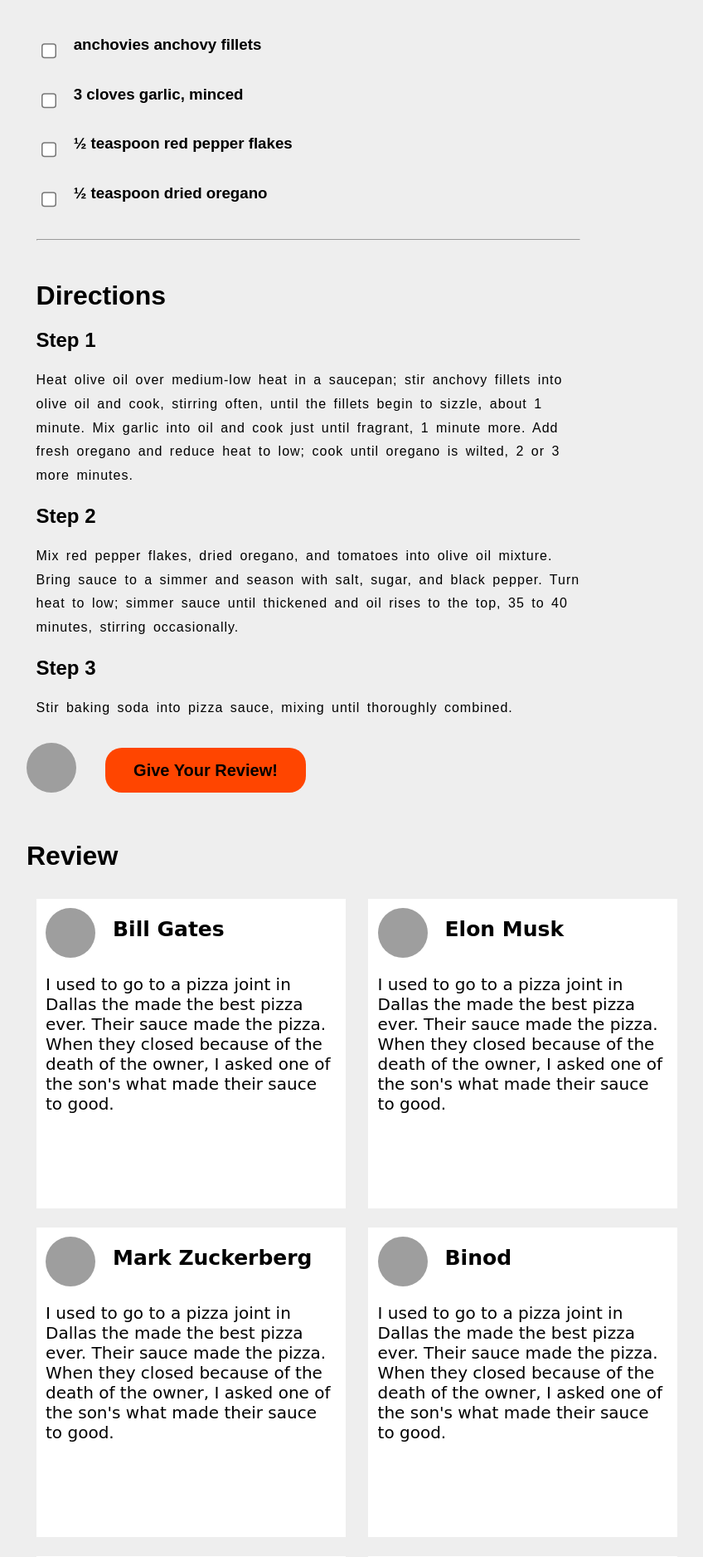
After one commit to TejasV58/RECIPE_FINDER, a PHP site: the page made by more details.html in a window 1280 px wide. The commit adds this page. Shown: the part 663-2539 px from the top of the page at 83% size, without its empty margins (32-880 px from the left). Run offline with PHP 8.4, Linux system fonts and the light colour scheme; grey boxes are pictures that could not be loaded.

Commit message:
more details

```diff
--- /dev/null
+++ b/more details.css
@@ -0,0 +1,258 @@
+body{
+    margin: 0;
+    font-family: 'Josefin Sans', sans-serif;
+    height:100%;
+    width:100%;
+    background:#eee;
+}
+.navbar{
+    top:0;
+    left:0;
+    position:fixed;
+    background: white;
+    height: 68px;
+    width: 100%;
+    padding: 0;
+    display: flex;
+    justify-content: space-between;
+    z-index: 1;
+    box-shadow:2px 2px 6px rgba(0,0,0,0.35);
+}
+
+.nav{
+    margin-right: 20px;
+    padding: 0px;
+    box-sizing: border-box;
+    display: flex;
+}
+
+.nav-item{
+    font-size:120%;
+    margin:0px;
+    padding: 23px 30px;
+    color: #337279;
+}
+
+.name{
+    font-family: 'Courgette', cursive;
+    padding-top:15px;
+    font-size:175%;
+    margin-left:10%;
+    font-weight:bold;
+    text-shadow:5px 10px 9px rgba(0,0,0,0.3);
+
+}
+
+a{
+    text-decoration: none;
+}
+
+.logo{
+    border-radius:70px;
+    margin:5px;
+    margin-left:20px;
+}
+
+.more-details{
+
+    width:90%;
+    margin:auto;
+    margin-top:4%;
+    padding: 2%
+}
+
+.profilepicdiv{
+    display: flex;
+}
+.author-name{
+    margin-left: 3%;
+}
+
+.profilepic
+{
+    width:60px;
+    height:60px;
+    border-radius:75px;
+    cursor:pointer;
+}
+
+.image-time{
+    display: flex;
+}
+
+.dish{
+    width: 600px;
+    height: 400px;
+    border-radius: 2%;
+    margin:3%;
+}
+
+.time{
+    margin:3%;
+    margin-left: 10%;
+    border-radius: 2%;
+    width: 250px;
+    padding: 1%;
+    font-size: 20px;
+    border: 3px solid gray;
+    box-shadow: 5px 10px 15px 5px #888888;
+}
+
+.clock{
+    width: 70px;
+    height: 50px;
+    margin-left: -120%;
+    margin-top: 30%;
+}
+
+.ingridents-container{
+    margin-top: 1%;
+    width: 57%;
+    padding: 1%;
+}
+
+.ingridents-container p{
+    letter-spacing: 1px;
+    line-height: 180%;
+    word-spacing: 3px;
+}
+
+.ingridents{
+    display: flex;
+
+}
+
+.ingridents h3{
+    cursor: pointer;
+}
+
+input[type=checkbox]{
+    zoom:1.5;
+    margin-top: 3%;
+    margin-right: 3%;
+    cursor: pointer;
+}
+
+.review-btn{
+    background:orangered;
+    outline: none;
+    border:none;
+    border-radius: 20px;
+    font-size: 20px;
+    font-weight: 700;
+    margin-left: 3%;
+    margin-top: 0.5%;
+    padding: 0% 3%;
+    cursor: pointer;
+    transition: 0.2s linear;
+}
+.review-btn:hover{
+    background: #ff9f1a;
+}
+
+.box{
+    position: fixed;
+    width: 100%;
+    height: 100%;
+    top: 0;
+    left: 0;
+    background: rgba(0,0,0,0.5);
+    z-index: 3;
+    visibility: hidden;
+}
+
+.rating-section{
+    display: flex;
+}
+.ratestar{
+    color:lightgrey;
+    font-size: 3.0rem;
+    /* space out the stars */
+  }
+.ratestar::before{
+  content: '\2605';    /* star outline */
+  cursor: pointer;
+}
+.ratestar.rated::before{
+  /* the style for a selected star */
+  content: '\2605';  /* filled star */
+}
+
+.rate-label{
+    font-size: 30px;
+    margin-right: 3%;
+    margin-top: 4%;
+    color:rgba(0,0,0,0.7);
+}
+
+.stars{
+    counter-reset: rateme 0;
+    font-weight: 200;
+    padding:0;
+    margin:-1.5%;
+    margin-left:0%;
+    margin-bottom:5px;
+    margin-top: 0.5%;
+}
+.ratestar.rated{
+    color:rgba(250, 217, 0, 1);
+    counter-increment: rateme 1;
+}
+.review-popup{
+  background:#eee;
+  padding: 3%;
+  width: 34%;
+  margin: 6% 33%;
+  border-radius:10px;
+  outline: none;
+
+}
+.review-popup-title{
+    font-size: 40px;
+    margin-top: 1%;
+    color:rgba(0,0,0,0.7);
+}
+.review-text{
+    width:96%;
+    height: 250px;
+    resize: none;
+    font-family: Arial, Helvetica, sans-serif;
+    font-size: 20px;
+    padding: 2%;
+    outline: none;
+    border: none;
+}
+textarea::placeholder{
+    font-size: 18px;
+}
+.cross
+{
+    color:rgba(0,0,0,0.35);
+    font-weight:800;
+    position:absolute;
+    font-size:20px;
+    top: 15%;
+    left: 70%;
+    font-family: 'Baloo Tamma 2', cursive;
+    cursor:pointer;
+}
+.cross:hover
+{
+    color:black;
+}
+
+
+.feedback-other{
+    background: white;
+    width: 350px;
+    height: 350px;
+    margin: 1%;
+    display: inline-block;
+    font-size:20px;
+    font-family: 'Baloo Tamma 2', cursive;
+    padding: 1%;
+}
+.feedback-author{
+    margin: 3% 6%;
+    font-size: 25px;
+}
--- /dev/null
+++ b/more details.html
@@ -0,0 +1,230 @@
+<!DOCTYPE html>
+<html lang="en">
+<head>
+    <meta charset="UTF-8">
+    <meta name="viewport" content="width=device-width, initial-scale=1.0">
+    <title>Document</title>
+
+    <!-- Stylesheet -->
+    <link rel="stylesheet" href="more details.css">
+    <link href="https://fonts.googleapis.com/css2?family=Courgette&family=Lato&display=swap" rel="stylesheet">
+
+    <!-- LOGO -->
+    <link rel="icon" href="images/logo1.png">
+
+    <!-- SCRIPT -->
+    <script src="Script.js"></script>
+</head>
+<body>
+    <!-- NAVBAR -->
+
+    <div class='navbar'>
+        <div>
+            <a href="home.html"><img src="images/logo.png" width="60px" height="58px" alt="logo" class="logo"></a>
+        </div>
+        <div class="name nav-item">Recipe Finder</div>
+        <div class="nav" >
+            <a href="#"><h2 class="nav-item">Profile</h2></a>
+            <a href="#"><h2 class="nav-item">Help</h2></a>
+        </div>
+    </div>
+
+    <div class="more-details">
+        <h1> Recipe Title</h1>
+        <div class=profilepicdiv>
+            <img src="images/defaultprofilepic.png" alt="" class=profilepic>
+            <h2 class="author-name">Author's Name</h2>
+        </div>
+        <div class="image-time">
+            <div class="dish-image">
+                <img src="images/dish 1.jpg" class="dish">
+            </div>
+            <div class="time">
+                <p><b>Prep :</b> 10 min</p>
+                <p><b>Cook :</b> 45 min</p>
+                <p><b>Total :</b> 55 min</p>
+                <p><b>Serving :</b> 8 min</p>
+                <p><b>Serving :</b> 8 min</p>
+                <p><b>Yield :</b> 8 servings</p>
+            </div>
+            <div>
+                <img src="images/clock.jpg" class="clock">
+            </div>
+        </div>
+        <div class="ingridents-container">
+            <div class="ingridents">
+                <input type="checkbox" id="ig1" name = "ig1">
+                <label for="ig1"><h3>anchovies anchovy fillets</h3></label>
+            </div>
+            <div class="ingridents">
+                <input type="checkbox" id="ig2" name = "ig2">
+                <label for="ig2"><h3>3 cloves garlic, minced</h3></label>
+            </div>
+            <div class="ingridents">
+                <input type="checkbox" id="ig3" name = "ig3">
+                <label for="ig3"><h3>½ teaspoon red pepper flakes</h3></label>
+            </div>
+            <div class="ingridents">
+                <input type="checkbox" id="ig4" name = "ig4">
+                <label for="ig4"><h3>½ teaspoon dried oregano</h3></label>
+            </div>
+            <br><hr><br>
+            <h1>Directions</h1>
+
+            <h2>Step 1</h2>
+            <p>Heat olive oil over medium-low heat in a saucepan; stir anchovy fillets into olive oil and cook,
+               stirring often, until the fillets begin to sizzle, about 1 minute. Mix garlic into oil and cook
+               just until fragrant, 1 minute more. Add fresh oregano and reduce heat to low; cook until oregano
+               is wilted, 2 or 3 more minutes.</p>
+
+            <h2>Step 2</h2>
+            <p>Mix red pepper flakes, dried oregano, and tomatoes into olive oil mixture. Bring sauce to a
+                simmer and season with salt, sugar, and black pepper. Turn heat to low; simmer sauce until
+                thickened and oil rises to the top, 35 to 40 minutes, stirring occasionally.</p>
+
+            <h2>Step 3</h2>
+            <p>Stir baking soda into pizza sauce, mixing until thoroughly combined.</p>
+        </div>
+
+        <div class="user-review">
+            <div class=profilepicdiv>
+                <img src="images/defaultprofilepic.png" alt="" class=profilepic>
+                <button class="review-btn" onclick="feedbackFormOpen()">Give Your Review!</button>
+            </div>
+        </div>
+        <div class="box" id="box">
+            <div class="review-popup">
+                <center><h2 class="review-popup-title">Review</h2></center><span class="cross" onclick="feedbackFormClose()">X</span><hr>
+                <div class="rating-section">
+                    <label for="rate" class=rate-label>Rating</label>
+                    <div class="stars" data-rating="3">
+                        <span class="ratestar"></span>
+                        <span class="ratestar"></span>
+                        <span class="ratestar"></span>
+                        <span class="ratestar"></span>
+                        <span class="ratestar"></span>
+                    </div>
+                </div>
+                <div>
+                    <input class="rate" type="hidden" name="rating" value="3">
+                </div>
+                <form>
+                    <div>
+                        <textarea placeholder="What did you think about this recipe? Did you improvise it" class="review-text"></textarea>
+                    </div>
+                </form>
+            </div>
+        </div>
+
+        <br><br>
+
+        <h1>Review</h1>
+        <div class="feedback">
+            <div class="feedback-other">
+                <div class=profilepicdiv>
+                    <img src="images/defaultprofilepic.png" alt="" class=profilepic>
+                    <h2 class="feedback-author">Bill Gates</h2>
+                </div>
+                <div class="feedback-text">
+                    <p>I used to go to a pizza joint in Dallas the made the best pizza ever.
+                        Their sauce made the pizza. When they closed because of the death of the owner,
+                        I asked one of the son's what made their sauce to good.</p>
+                </div>
+            </div>
+            <div class="feedback-other">
+                <div class=profilepicdiv>
+                    <img src="images/defaultprofilepic.png" alt="" class=profilepic>
+                    <h2 class="feedback-author">Elon Musk</h2>
+                </div>
+                <div class="feedback-text">
+                    <p>I used to go to a pizza joint in Dallas the made the best pizza ever.
+                        Their sauce made the pizza. When they closed because of the death of the owner,
+                        I asked one of the son's what made their sauce to good.</p>
+                </div>
+            </div>
+            <div class="feedback-other">
+                <div class=profilepicdiv>
+                    <img src="images/defaultprofilepic.png" alt="" class=profilepic>
+                    <h2 class="feedback-author">Mark Zuckerberg</h2>
+                </div>
+                <div class="feedback-text">
+                    <p>I used to go to a pizza joint in Dallas the made the best pizza ever.
+                        Their sauce made the pizza. When they closed because of the death of the owner,
+                        I asked one of the son's what made their sauce to good.</p>
+                </div>
+            </div>
+            <div class="feedback-other">
+                <div class=profilepicdiv>
+                    <img src="images/defaultprofilepic.png" alt="" class=profilepic>
+                    <h2 class="feedback-author">Binod</h2>
+                </div>
+                <div class="feedback-text">
+                    <p>I used to go to a pizza joint in Dallas the made the best pizza ever.
+                        Their sauce made the pizza. When they closed because of the death of the owner,
+                        I asked one of the son's what made their sauce to good.</p>
+                </div>
+            </div>
+            <div class="feedback-other">
+                <div class=profilepicdiv>
+                    <img src="images/defaultprofilepic.png" alt="" class=profilepic>
+                    <h2 class="feedback-author">Pappu</h2>
+                </div>
+                <div class="feedback-text">
+                    <p>I used to go to a pizza joint in Dallas the made the best pizza ever.
+                        Their sauce made the pizza. When they closed because of the death of the owner,
+                        I asked one of the son's what made their sauce to good.</p>
+                </div>
+            </div>
+            <div class="feedback-other">
+                <div class=profilepicdiv>
+                    <img src="images/defaultprofilepic.png" alt="" class=profilepic>
+                    <h2 class="feedback-author">Baburao</h2>
+                </div>
+                <div class="feedback-text">
+                    <p>I used to go to a pizza joint in Dallas the made the best pizza ever.
+                        Their sauce made the pizza. When they closed because of the death of the owner,
+                        I asked one of the son's what made their sauce to good.</p>
+                </div>
+            </div>
+        </div>
+
+    </div>
+
+    <script>
+
+        //initial setup
+        document.addEventListener('DOMContentLoaded', function(){
+            let stars = document.querySelectorAll('.ratestar');
+            stars.forEach(function(star){
+                star.addEventListener('click', setRating);
+            });
+
+            let rating = parseInt(document.querySelector('.stars').getAttribute('data-rating'));
+            let target = stars[rating - 1];
+            target.dispatchEvent(new MouseEvent('click'));
+        });
+
+        function setRating(ev){
+            let span = ev.currentTarget;
+            let stars = document.querySelectorAll('.ratestar');
+            let match = false;
+            let num = 0;
+            stars.forEach(function(star, index){
+                if(match){
+                    star.classList.remove('rated');
+                }else{
+                    star.classList.add('rated');
+                }
+                //are we currently looking at the span that was clicked
+                if(star === span){
+                    match = true;
+                    num = index + 1;
+                }
+            });
+            document.querySelector('.stars').setAttribute('data-rating', num);
+            document.querySelector('.rate').setAttribute('value', num);
+        }
+    </script>
+
+</body>
+</html>
```
Also changed, not shown: Script.js (+7 -0 lines), homecss.css (line endings or trailing spaces), images/clock.jpg (added), images/dish.jpg (added), 1 other file.
